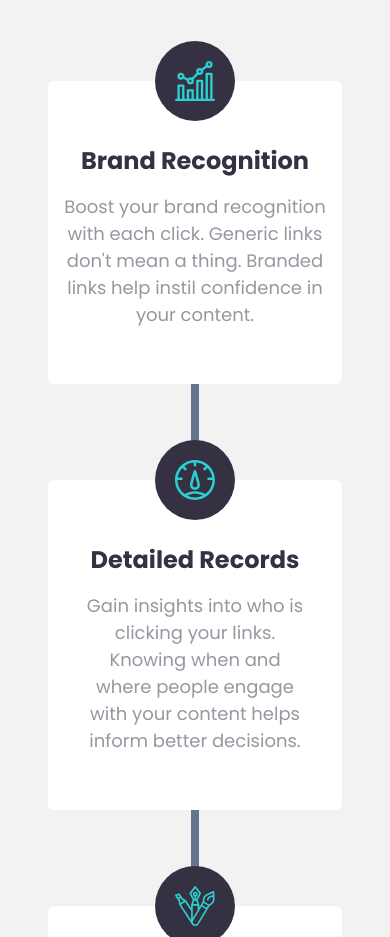
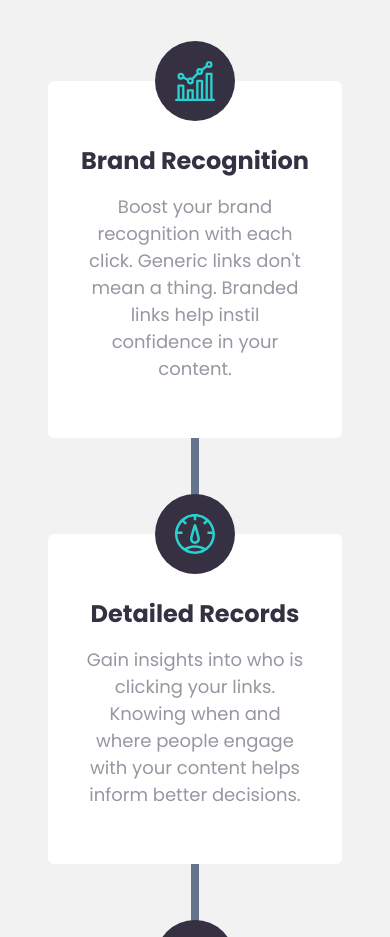
Before and after one commit to zencoder24/url-shortening-app, a React (Create React App) app: page / in a window 390 px wide. Shown: the part 1460-2397 px from the top of the page. Built offline with nearby package versions, Linux system fonts and the light colour scheme.

Commit message:
Fixed px on first card

```diff
--- a/src/components/ExtraContent/ExtraContent.jsx
+++ b/src/components/ExtraContent/ExtraContent.jsx
@@ -20,7 +20,7 @@ function ExtraContent() {
               <div className="icon-wrapper bg-x-dark-violet w-20 h-20 flex justify-center items-center rounded-full absolute ml-auto mr-auto left-0 right-0 -mt-24">
                 <div className="icon h-10 w-10 bg-brand-icon bg-contain"></div>
               </div>
-              <div className="text md:px-8">
+              <div className="text px-8">
                 <h2 className="font-bold text-2xl text-x-dark-violet pt-2 pb-4 md:text-3xl">
                   Brand Recognition
                 </h2>
```
